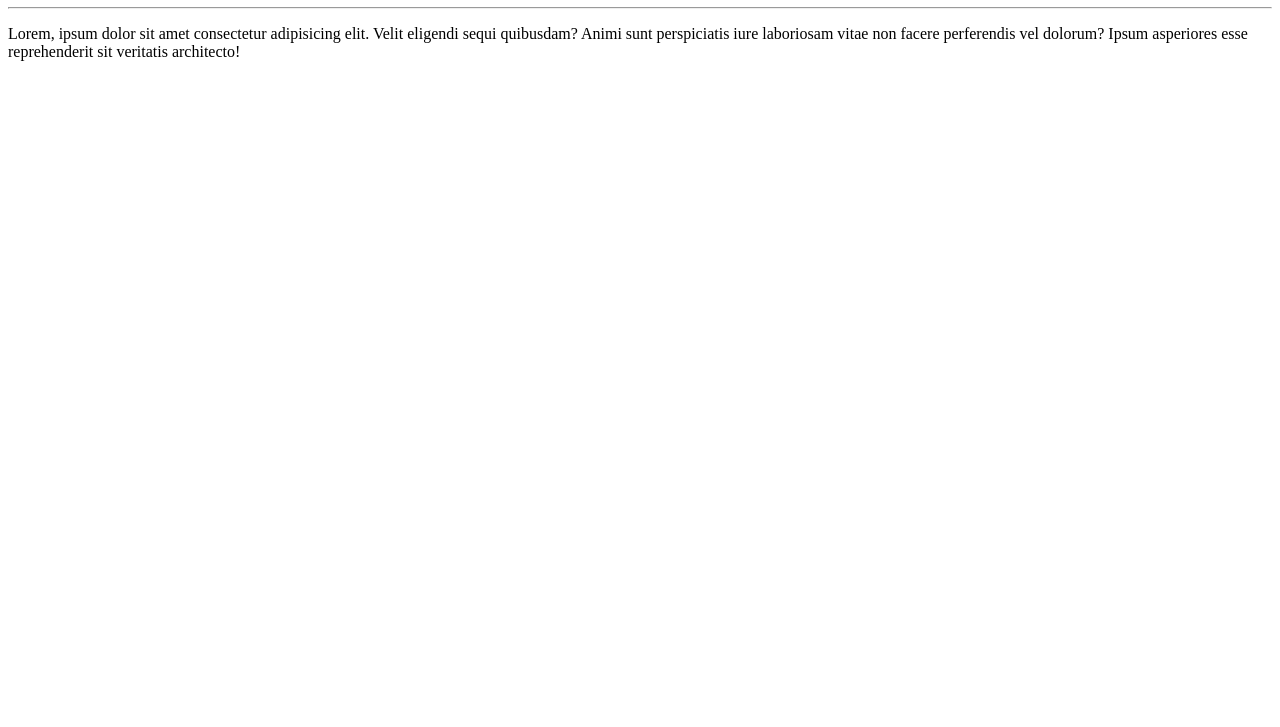
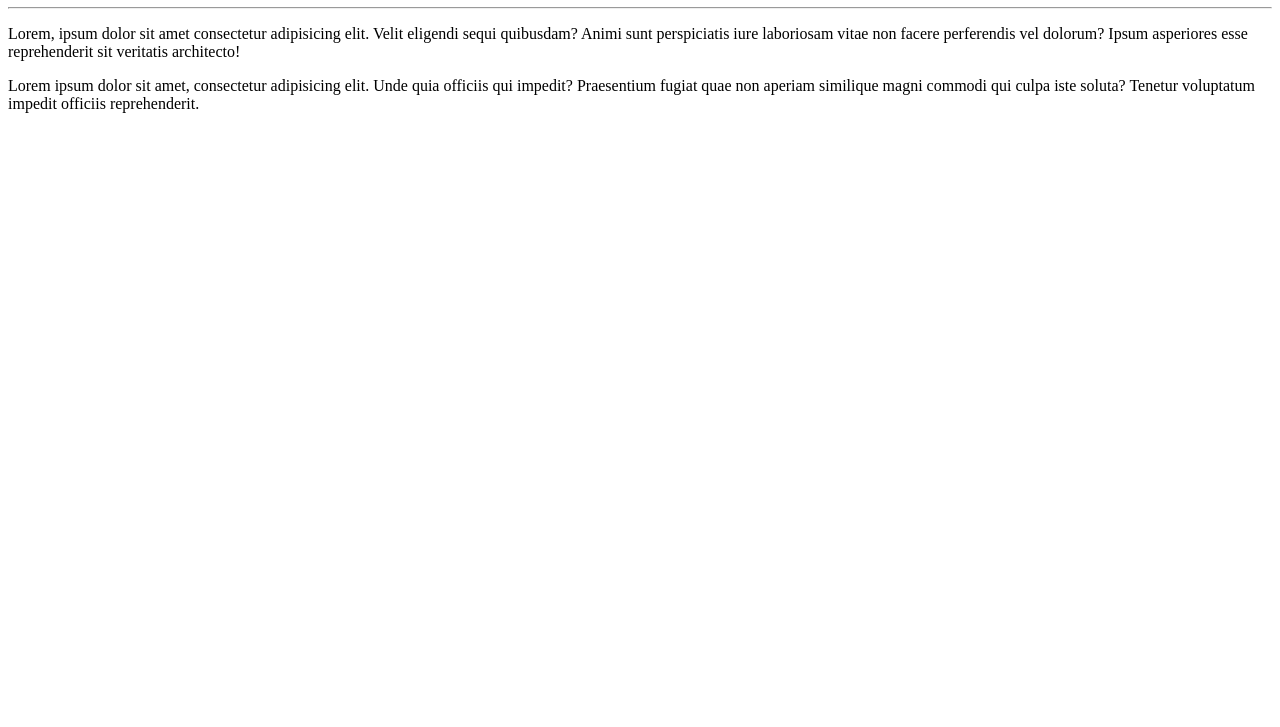
Before and after one commit to JVC0910/ROS-Projects, a plain HTML site: page Site-ex/index.html in a window 1280 px wide. Shown: the part 73-800 px from the top of the page. Drawn offline with Linux system fonts and the light colour scheme.

Commit message:
adicionei um parágrafo lorem de novo

```diff
--- a/Site-ex/index.html
+++ b/Site-ex/index.html
@@ -9,5 +9,7 @@
     <h1>Olá, Mundo !</h1>
     <hr>
     <p>Lorem, ipsum dolor sit amet consectetur adipisicing elit. Velit eligendi sequi quibusdam? Animi sunt perspiciatis iure laboriosam vitae non facere perferendis vel dolorum? Ipsum asperiores esse reprehenderit sit veritatis architecto!</p>
+
+    <p>Lorem ipsum dolor sit amet, consectetur adipisicing elit. Unde quia officiis qui impedit? Praesentium fugiat quae non aperiam similique magni commodi qui culpa iste soluta? Tenetur voluptatum impedit officiis reprehenderit.</p>
 </body>
 </html>
```
